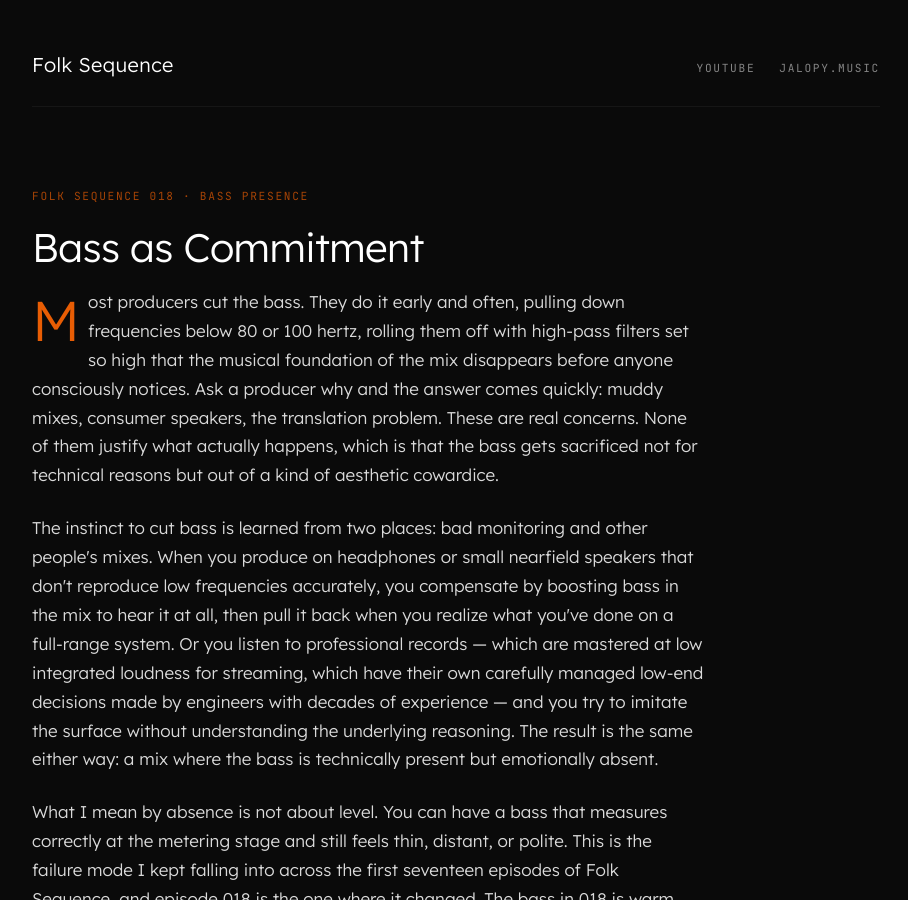
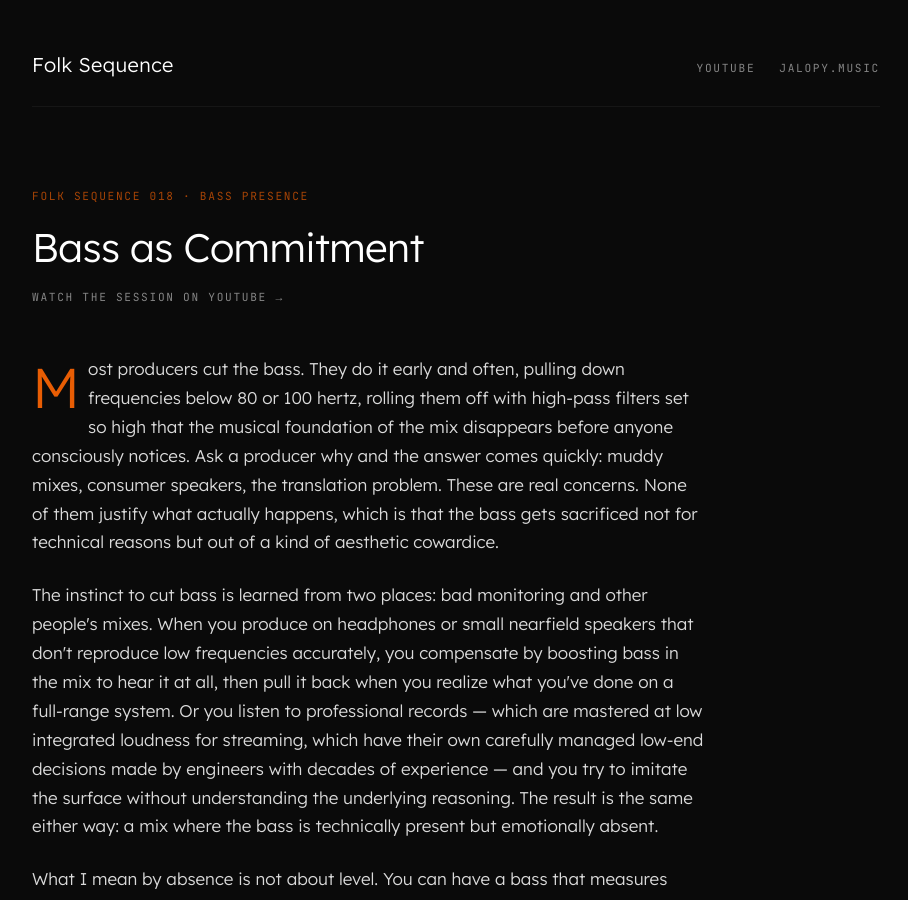
Before and after one commit to folk-sequence/folk-sequence.github.io, a Jekyll site: the page built from 018-bass-as-commitment.md, in a window 1280 px wide and 900 px high. Shown: the whole window, without its empty margins (184-1092 px from the left). Built offline with Jekyll 4.4.1, drawn with Linux system fonts in a browser that asks for light colours; part of the change alters nothing that is shown.

Commit message:
Add YouTube link to 018-bass-as-commitment.md

```diff
--- a/018-bass-as-commitment.md
+++ b/018-bass-as-commitment.md
@@ -4,6 +4,7 @@ title: "Bass as Commitment"
 episode: "018"
 topic: "bass presence"
 description: "Bass as Commitment — companion essay for Folk Sequence 018"
+youtube: "https://youtu.be/HbVhlf40kZ8"
 ---
 
 Most producers cut the bass. They do it early and often, pulling down frequencies below 80 or 100 hertz, rolling them off with high-pass filters set so high that the musical foundation of the mix disappears before anyone consciously notices. Ask a producer why and the answer comes quickly: muddy mixes, consumer speakers, the translation problem. These are real concerns. None of them justify what actually happens, which is that the bass gets sacrificed not for technical reasons but out of a kind of aesthetic cowardice.
```
